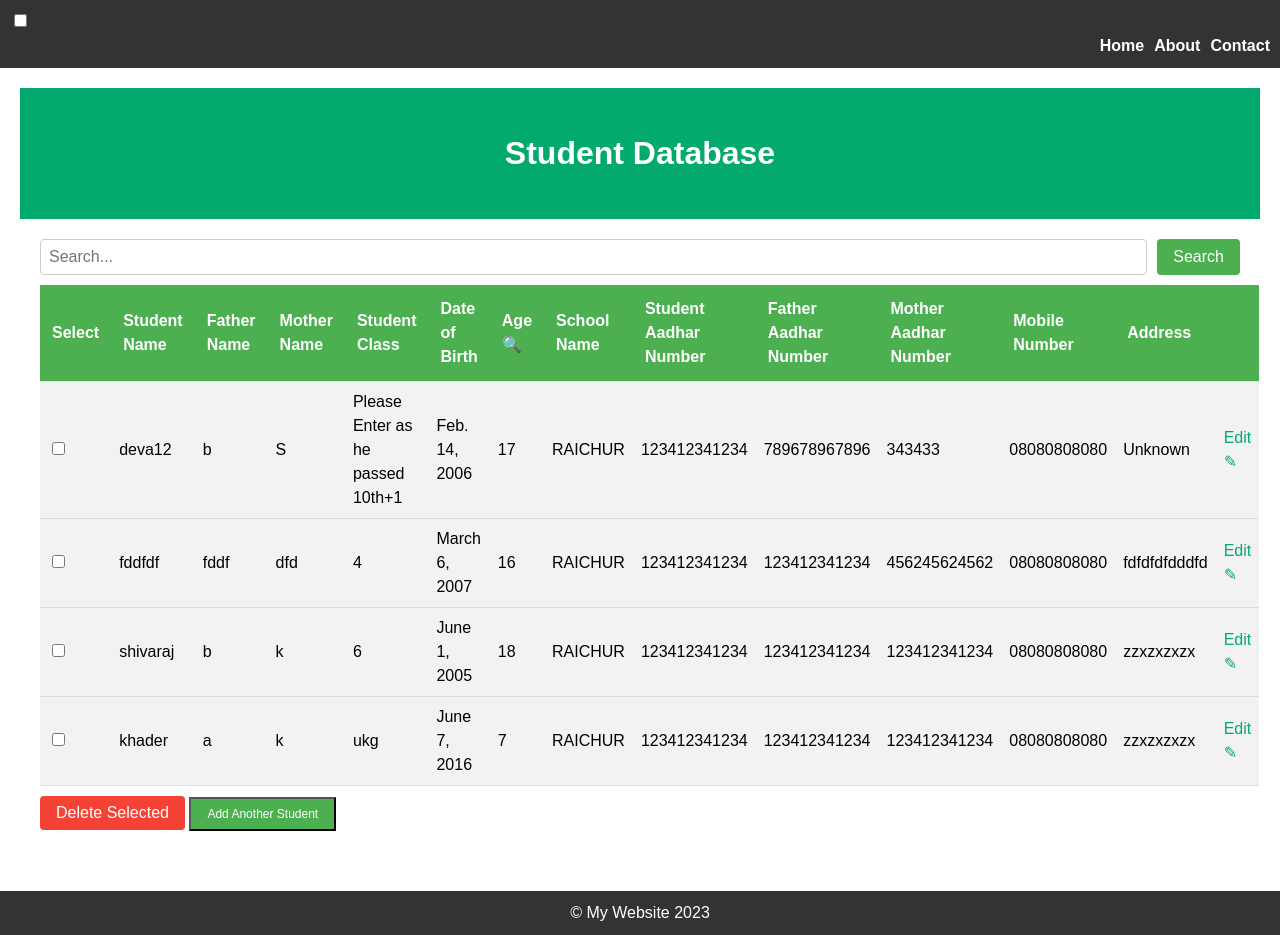
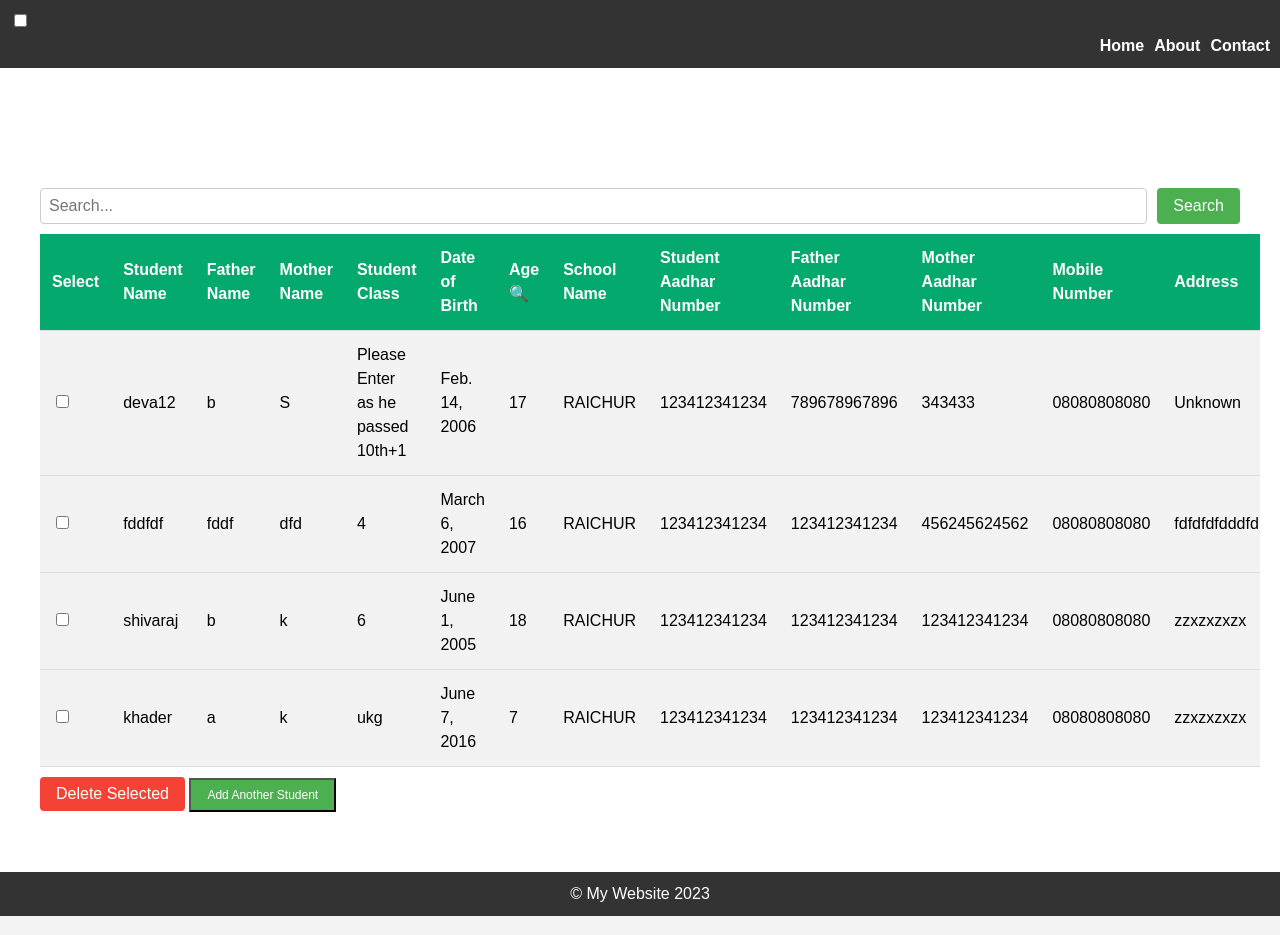
Before and after one commit to bkdevaraj/student_data, a Django app: page /student_list/ in a window 1280 px wide. Run offline with Django 4.2, Linux system fonts and the light colour scheme; data comes from the database, SQL or seed files in the repository.

Commit message:
time and view change

```diff
--- a/script/update_student_class.py
+++ b/script/update_student_class.py
@@ -25,7 +25,7 @@ def update_student_class():
     now = datetime.now()
 
     # Check if it's March 21 at 12:18 PM
-    if now.month == 6 and now.day == 12 and now.hour == 15 and now.minute == 50:
+    if now.month == 6 and now.day == 12 and now.hour == 21 and now.minute == 30:
 
         # Update the student class
         students = Student.objects.all()
--- a/templates/studentdatabase.html
+++ b/templates/studentdatabase.html
@@ -2,11 +2,9 @@
 {% load custom_filters %}
 {% load custom_tags %}
 {% pagination students %}
+
 {% block content %}
-  <header style="background-color: #04AA6D; color: white; text-align: center; padding: 20px;">
-    <h1>Student Database</h1>
-  </header>
-
+  <div class="table-container">
     <div style="margin: 20px;">
       <form method="GET" action="{% url 'student_list' %}" style="display: flex; margin-bottom: 10px;">
         <input type="text" name="search_box" placeholder="Search..." style="flex: 1; padding: 8px; font-size: 16px;">
@@ -16,48 +14,48 @@
       {% if students %}
         <form method="POST" action="{% url 'delete_students' %}" style="margin-bottom: 20px;">
           {% csrf_token %}
-        <table style="width: 100%; border-collapse: collapse;">
+          <table class="students-table">
             <thead>
-            <tr style="background-color: #04AA6D; color: white; text-align: left;">
-              <th style="padding: 12px;">Select</th>
-              <th style="padding: 12px;">Student Name</th>
-              <th style="padding: 12px;">Father Name</th>
-              <th style="padding: 12px;">Mother Name</th>
-              <th style="padding: 12px;">Student Class</th>
-              <th style="padding: 12px;">Date of Birth</th>
-              <th style="padding: 12px;">
+              <tr>
+                <th>Select</th>
+                <th>Student Name</th>
+                <th>Father Name</th>
+                <th>Mother Name</th>
+                <th>Student Class</th>
+                <th>Date of Birth</th>
+                <th>
                   <a href="{% url 'student_list_by_age' %}" style="text-decoration: none; color: white;">
                     Age
                     <span>&#x1F50D;</span>
                   </a>
                 </th>
-              <th style="padding: 12px;">School Name</th>
-              <th style="padding: 12px;">Student Aadhar Number</th>
-              <th style="padding: 12px;">Father Aadhar Number</th>
-              <th style="padding: 12px;">Mother Aadhar Number</th>
-              <th style="padding: 12px;">Mobile Number</th>
-              <th style="padding: 12px;">Address</th>
-              <th style="padding: 12px;"></th>
+                <th>School Name</th>
+                <th>Student Aadhar Number</th>
+                <th>Father Aadhar Number</th>
+                <th>Mother Aadhar Number</th>
+                <th>Mobile Number</th>
+                <th>Address</th>
+                <th></th>
               </tr>
             </thead>
             <tbody>
               {% for student in students %}
-              <tr style="background-color: #f2f2f2; text-align: left;">
-                <td style="padding: 8px;"><input type="checkbox" name="student_ids" value="{{ student.id }}"></td>
-                <td style="padding: 8px;">{{ student.student_name }}</td>
-                <td style="padding: 8px;">{{ student.father_name }}</td>
-                <td style="padding: 8px;">{{ student.mother_name }}</td>
-                <td style="padding: 8px;">{{ student.student_class }}</td>
-                <td style="padding: 8px;">{{ student.dob}}</td>
-                <td style="padding: 8px;">{{ student.dob|calculate_age }}</td>
-                <td style="padding: 8px;">{{ student.school_name }}</td>
-                <td style="padding: 8px;">{{ student.student_aadhar   }}</td>
-                <td style="padding: 8px;">{{ student.father_aadhar }}</td>
-                <td style="padding: 8px;">{{ student.mother_aadhar }}</td>
-                <td style="padding: 8px;">{{ student.mobile_number }}</td>
-                <td style="padding: 8px;">{{ student.address }}</td>
-                <td style="padding: 8px;">
-                  <a href="{% url 'modify_student'  student.id %}" style="text-decoration: none; color: #04AA6D;">
+                <tr>
+                  <td><input type="checkbox" name="student_ids" value="{{ student.id }}"></td>
+                  <td>{{ student.student_name }}</td>
+                  <td>{{ student.father_name }}</td>
+                  <td>{{ student.mother_name }}</td>
+                  <td>{{ student.student_class }}</td>
+                  <td>{{ student.dob }}</td>
+                  <td>{{ student.dob|calculate_age }}</td>
+                  <td>{{ student.school_name }}</td>
+                  <td>{{ student.student_aadhar }}</td>
+                  <td>{{ student.father_aadhar }}</td>
+                  <td>{{ student.mother_aadhar }}</td>
+                  <td>{{ student.mobile_number }}</td>
+                  <td>{{ student.address }}</td>
+                  <td>
+                    <a href="{% url 'modify_student' student.id %}" style="text-decoration: none; color: #04AA6D;">
                       Edit
                       <span>&#x270E;</span>
                     </a>
@@ -67,32 +65,109 @@
             </tbody>
           </table>
 
-        <button type="submit" style="background-color: #f44336; color: white; padding: 8px 16px; font-size: 16px; border: none; margin-top: 10px;">Delete Selected</button>
-        <button style="background-color: #4CAF50; color: white; font-size: 12px; padding: 8px 16px;">
+          <button type="submit" class="delete-button">Delete Selected</button>
+          <button class="add-student-button">
             <a href="{% url 'add_student' %}" style="text-decoration: none; color: white;">Add Another Student</a>
           </button>
-
         </form>
 
-      <div style="display: flex; justify-content: center;">
+        <div class="pagination">
           {% if students.has_previous %}
-          <a href="?{% query_transform page=students.previous_page_number %}" style="background-color: #4CAF50; color: white; padding: 8px 16px; font-size: 16px; border: none; margin-right: 5px;">Previous</a>
+            <a href="?{% query_transform page=students.previous_page_number %}" class="pagination-link">Previous</a>
           {% endif %}
 
           {% for page in students.paginator.page_range %}
             {% if students.number == page %}
-            <a href="?{% query_transform page=page %}" style="background-color: #04AA6D; color: white; padding: 8px 16px; font-size: 16px; border: none; margin-right: 5px;">{{ page }}</a>
+              <a href="?{% query_transform page=page %}" class="pagination-link active">{{ page }}</a>
             {% else %}
-            <a href="?{% query_transform page=page %}" style="background-color: #f2f2f2; color: black; padding: 8px 16px; font-size: 16px; border: none; margin-right: 5px;">{{ page }}</a>
+              <a href="?{% query_transform page=page %}" class="pagination-link">{{ page }}</a>
             {% endif %}
           {% endfor %}
 
           {% if students.has_next %}
-          <a href="?{% query_transform page=students.next_page_number %}" style="background-color: #4CAF50; color: white; padding: 8px 16px; font-size: 16px; border: none; margin-left: 5px;">Next</a>
+            <a href="?{% query_transform page=students.next_page_number %}" class="pagination-link">Next</a>
           {% endif %}
         </div>
       {% else %}
         <p>No students found.</p>
       {% endif %}
     </div>
+  </div>
+
+  <style>
+    /* Responsive Styles */
+    .table-container {
+      margin-top: 80px;
+      overflow-x: auto;
+    }
+
+    .table-container table {
+      width: 100%;
+      border-collapse: collapse;
+    }
+
+    .table-container th,
+    .table-container td {
+      padding: 12px;
+      text-align: left;
+    }
+
+    .table-container th {
+      background-color: #04AA6D;
+      color: white;
+    }
+
+    .table-container td {
+      background-color: #f2f2f2;
+    }
+
+    .table-container td input[type="checkbox"] {
+      padding: 8px;
+    }
+
+    .table-container td a {
+      text-decoration: none;
+      color: #04AA6D;
+    }
+
+    .table-container td a:hover {
+      text-decoration: underline;
+    }
+
+    .table-container .delete-button {
+      background-color: #f44336;
+      color: white;
+      padding: 8px 16px;
+      font-size: 16px;
+      border: none;
+      margin-top: 10px;
+    }
+
+    .table-container .add-student-button {
+      background-color: #4CAF50;
+      color: white;
+      font-size: 12px;
+      padding: 8px 16px;
+    }
+
+    .pagination {
+      display: flex;
+      justify-content: center;
+      margin-top: 20px;
+    }
+
+    .pagination-link {
+      padding: 8px 16px;
+      font-size: 16px;
+      border: none;
+      margin-right: 5px;
+      background-color: #f2f2f2;
+      color: black;
+    }
+
+    .pagination-link.active {
+      background-color: #04AA6D;
+      color: white;
+    }
+  </style>
 {% endblock %}
```
Lines whose indentation alone changed are shown as unchanged.
